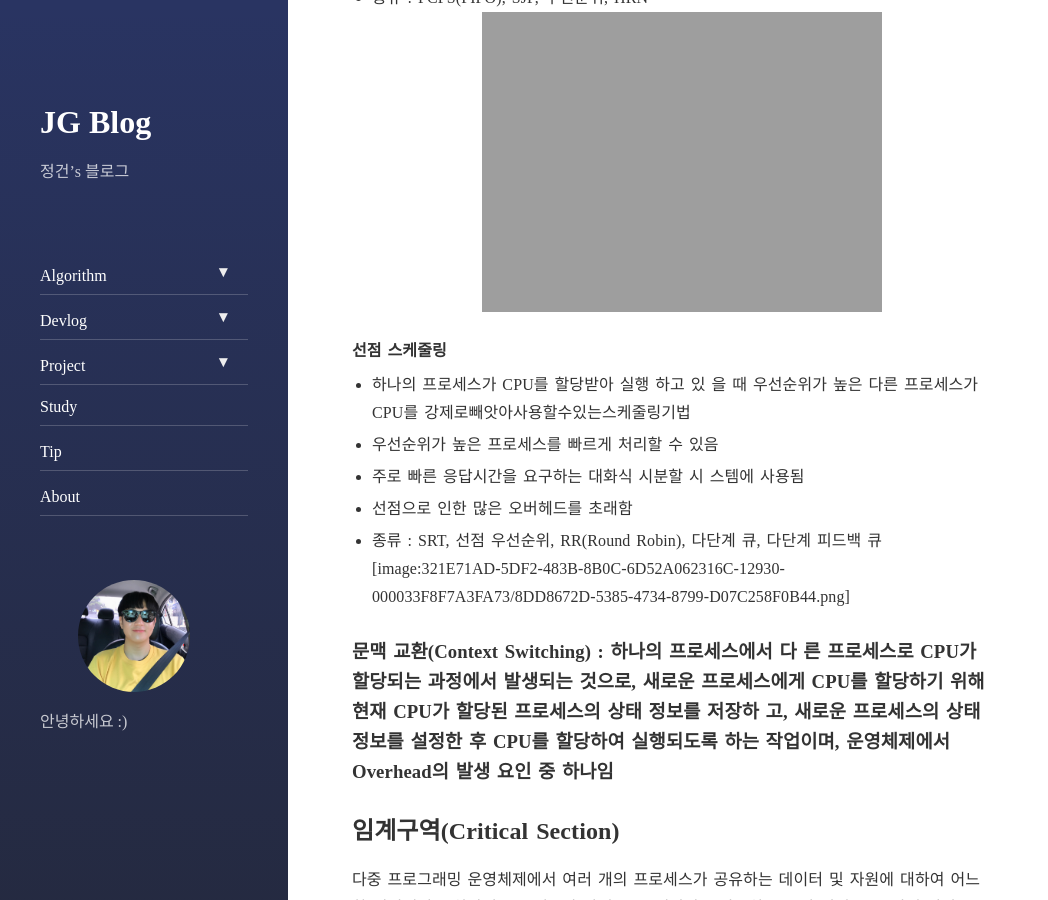
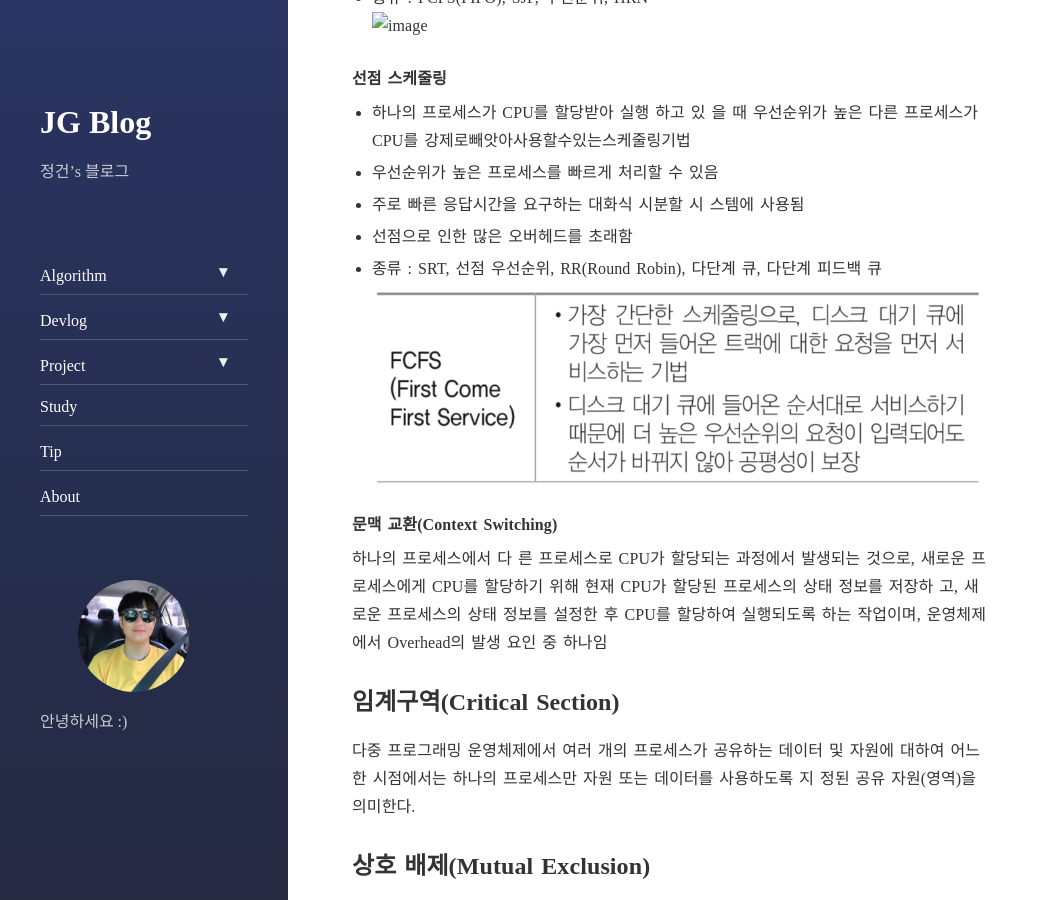
Before and after one commit to ini080/ini080.github.io, a Jekyll site: the page built from _posts/2019-10-04-study-운영체제.md, in a window 1280 px wide and 900 px high, scrolled down 1989 px. Shown: the whole window, without its empty margins (0-1048 px from the left). Built offline with Jekyll 4.4.1, drawn with Linux system fonts in a browser that asks for light colours; nearby versions of some CDN libraries; comment, search, counter and statistics services are not loaded; some of the changed text lies outside the part shown.

Commit message:
Fix img root

```diff
--- a/_posts/2019-10-04-study-운영체제.md
+++ b/_posts/2019-10-04-study-운영체제.md
@@ -48,7 +48,7 @@ tags: 운영체제
 - 모든 프로세스에 대한 요구를 공정하게 처리할 수 있음
 * 일괄 처리 방식에 적합하며, 중요한 작업(짧은 작업)이 중요하지 않은 작업(긴 작업)을 기다리는 경우가 발생 할수있음
 * 종류 : FCFS(FIFO), SJF, 우선순위, HRN
-![image]('../assets/img/study/os/1.png')
+![image](./assets/img/study/os/1.png)
 
 #### 선점 스케줄링
 - 하나의 프로세스가 CPU를 할당받아 실행 하고 있 을 때 우선순위가 높은 다른 프로세스가 CPU를 강제로빼앗아사용할수있는스케줄링기법
@@ -56,10 +56,11 @@ tags: 운영체제
 * 주로 빠른 응답시간을 요구하는 대화식 시분할 시 스템에 사용됨
 * 선점으로 인한 많은 오버헤드를 초래함
 * 종류 : SRT, 선점 우선순위, RR(Round Robin), 다단계 큐, 다단계 피드백 큐
-[image:321E71AD-5DF2-483B-8B0C-6D52A062316C-12930-000033F8F7A3FA73/8DD8672D-5385-4734-8799-D07C258F0B44.png]
+![image](/assets/img/study/os/2.png)
 
 
-### 문맥 교환(Context Switching) : 하나의 프로세스에서 다 른 프로세스로 CPU가 할당되는 과정에서 발생되는 것으로, 새로운 프로세스에게 CPU를 할당하기 위해 현재 CPU가 할당된 프로세스의 상태 정보를 저장하 고, 새로운 프로세스의 상태 정보를 설정한 후 CPU를 할당하여 실행되도록 하는 작업이며, 운영체제에서 Overhead의 발생 요인 중 하나임
+#### 문맥 교환(Context Switching)
+하나의 프로세스에서 다 른 프로세스로 CPU가 할당되는 과정에서 발생되는 것으로, 새로운 프로세스에게 CPU를 할당하기 위해 현재 CPU가 할당된 프로세스의 상태 정보를 저장하 고, 새로운 프로세스의 상태 정보를 설정한 후 CPU를 할당하여 실행되도록 하는 작업이며, 운영체제에서 Overhead의 발생 요인 중 하나임
 
 
 ## 임계구역(Critical Section)
@@ -98,7 +99,7 @@ tags: 운영체제
 내부 단편화가 발생할 수 있다. 페이징은 프로세스를 특정 단위인 페이지 단위로 나누어 주고 된다. 하지만 프로세스의 크기가 페이지 크기의 배수가 아니라면 마지막 프로세스의 페이지는 한 프레임을 다 채울 수 없다. 따라서 이런 공간이 메모리 안에서 빈 공간으로 남아 낭비되게 된다. 이런 문제를 내부 단편화라고 한다. 예를 들어 프로세스가 15바이트인데 페이지를 4바이트 단위로 나눈다고 생각해보자. 그러면 3묶음의 4바이트 페이지가 나오지만 마지막 페이지는 3바이트의 크기가 만들어 진다. 프레임은 4바이트 크기인데 3바이트 크기의 페이지가 들어오면 1바이트의 메모리 낭비가 생기게 되는 것이다. 하지만 외부 단편화에 비해 낭비되는 내부 단편화의 메모리 공간이 매우 미비하다.
 
 ## Page 교체 알고리즘
-[image:F0C8D6F4-86B4-46AA-8EBB-80ACFA628594-12930-0000349A443887D5/E8E33420-DED7-44E3-B608-D9692462B526.png]
+![image](assets/img/study/os/3.png)
 
 [image:D372A4FD-8BC0-4D95-A78B-615D1F9CBE9E-12930-000034A11B8221F7/5C72C59D-6AFE-40D8-B2FD-762C995E4782.png]
 
```
